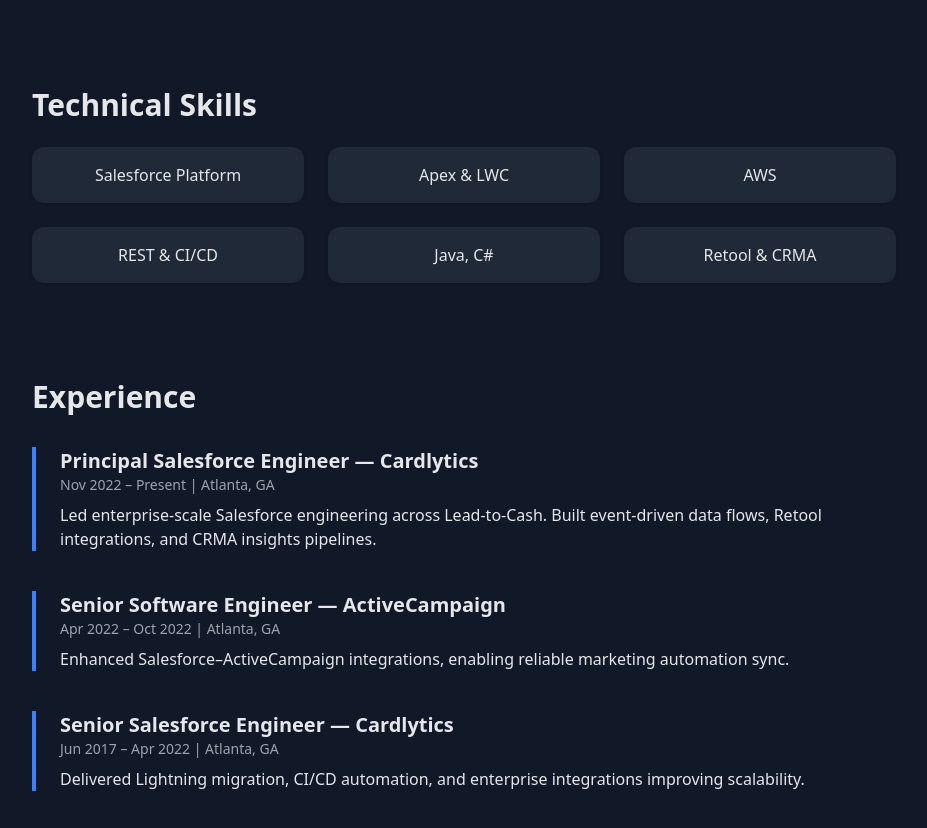
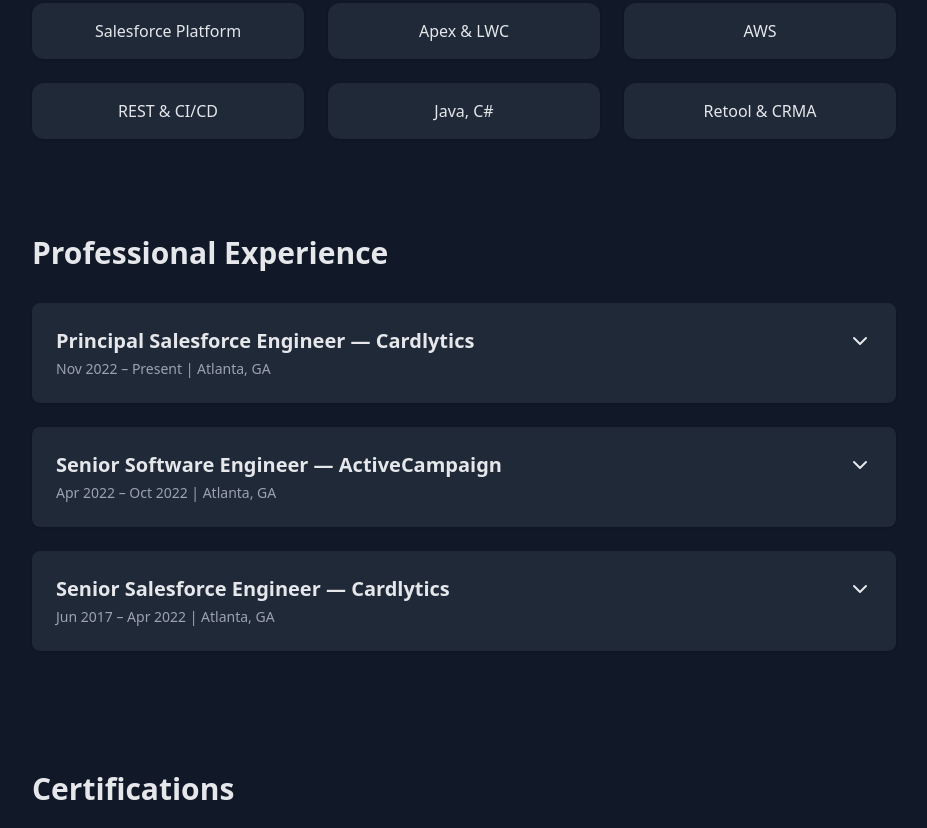
Before and after one commit to prudhvikonda/prudhvikonda.github.io, a plain HTML site: page index.html in a window 1280 px wide. Shown: the part 889-1717 px from the top of the page, without its empty margins (176-1103 px from the left). Drawn offline with nearby package versions, Linux system fonts and the light colour scheme.

Commit message:
Further Enhanced the page and added a photograph

```diff
--- a/index.html
+++ b/index.html
@@ -7,6 +7,17 @@
   <script src="https://cdn.tailwindcss.com"></script>
   <script src="https://unpkg.com/feather-icons"></script>
   <script src="https://cdn.jsdelivr.net/npm/scrollreveal"></script>
+  <style>
+    .expand-content {
+      max-height: 0;
+      overflow: hidden;
+      transition: all 0.4s ease;
+    }
+    .expand-content.show {
+      max-height: 1000px;
+      margin-top: 0.75rem;
+    }
+  </style>
 </head>
 <body class="bg-gray-900 text-gray-200 font-sans transition-colors duration-500">
 
@@ -25,13 +36,18 @@
   </nav>
 
   <!-- Hero -->
-  <section class="flex flex-col items-center justify-center text-center h-[80vh]">
+  <section class="flex flex-col items-center justify-center text-center py-20">
     <h1 class="text-5xl font-bold mb-3">Venkata Prudhvi Raj Konda</h1>
     <p class="text-xl text-gray-400">Principal Salesforce Engineer | 5x Certified</p>
-    <div class="mt-6 flex space-x-6">
+    <div class="mt-6 flex space-x-6 text-gray-400">
       <a href="mailto:pkonda1990@gmail.com"><i data-feather="mail"></i></a>
       <a href="https://www.linkedin.com/in/vkonda/"><i data-feather="linkedin"></i></a>
       <a href="tel:+14708197136"><i data-feather="phone"></i></a>
+    </div>
+
+    <!-- Profile Photo -->
+    <div class="mt-10">
+      <img src="1638176038514.jpeg" alt="Venkata Prudhvi Raj Konda" class="w-40 h-40 object-cover rounded-full border-4 border-gray-700 shadow-lg" />
     </div>
   </section>
 
@@ -60,24 +76,57 @@
 
   <!-- Experience -->
   <section id="experience" class="max-w-4xl mx-auto px-4 py-12">
-    <h2 class="text-3xl font-bold mb-8">Experience</h2>
-    <div class="space-y-10">
-      <div class="border-l-4 border-blue-500 pl-6">
-        <h3 class="text-xl font-semibold">Principal Salesforce Engineer — Cardlytics</h3>
-        <p class="text-sm text-gray-400 mb-2">Nov 2022 – Present | Atlanta, GA</p>
-        <p>Led enterprise-scale Salesforce engineering across Lead-to-Cash. Built event-driven data flows, Retool integrations, and CRMA insights pipelines.</p>
-      </div>
-      <div class="border-l-4 border-blue-500 pl-6">
-        <h3 class="text-xl font-semibold">Senior Software Engineer — ActiveCampaign</h3>
-        <p class="text-sm text-gray-400 mb-2">Apr 2022 – Oct 2022 | Atlanta, GA</p>
-        <p>Enhanced Salesforce–ActiveCampaign integrations, enabling reliable marketing automation sync.</p>
-      </div>
-      <div class="border-l-4 border-blue-500 pl-6">
-        <h3 class="text-xl font-semibold">Senior Salesforce Engineer — Cardlytics</h3>
-        <p class="text-sm text-gray-400 mb-2">Jun 2017 – Apr 2022 | Atlanta, GA</p>
-        <p>Delivered Lightning migration, CI/CD automation, and enterprise integrations improving scalability.</p>
+    <h2 class="text-3xl font-bold mb-8">Professional Experience</h2>
+
+    <!-- Cardlytics Principal -->
+    <div class="bg-gray-800 p-6 rounded-lg shadow mb-6">
+      <button class="w-full flex justify-between items-center font-semibold text-left text-xl expand-btn">
+        Principal Salesforce Engineer — Cardlytics
+        <i data-feather="chevron-down"></i>
+      </button>
+      <p class="text-sm text-gray-400 mt-1">Nov 2022 – Present | Atlanta, GA</p>
+      <div class="expand-content text-gray-300">
+        <ul class="list-disc ml-6 mt-3 space-y-1">
+          <li>Led Salesforce integrations across the Lead-to-Cash domain improving scalability and efficiency.</li>
+          <li>Engineered Kafka-based data flows and Retool–Salesforce integrations enabling predictive insights.</li>
+          <li>Built CRMA dashboards, DocuSign integration, and multi-platform contract distribution strategy.</li>
+          <li>Recognized by the CTO for leading the migration and boosting user adoption.</li>
+        </ul>
       </div>
     </div>
+
+    <!-- ActiveCampaign -->
+    <div class="bg-gray-800 p-6 rounded-lg shadow mb-6">
+      <button class="w-full flex justify-between items-center font-semibold text-left text-xl expand-btn">
+        Senior Software Engineer — ActiveCampaign
+        <i data-feather="chevron-down"></i>
+      </button>
+      <p class="text-sm text-gray-400 mt-1">Apr 2022 – Oct 2022 | Atlanta, GA</p>
+      <div class="expand-content text-gray-300">
+        <ul class="list-disc ml-6 mt-3 space-y-1">
+          <li>Enhanced Salesforce–ActiveCampaign integration reliability and scalability.</li>
+          <li>Developed custom automation action blocks for marketing and CRM workflows.</li>
+          <li>Collaborated on architecture revamp with message queues for improved resilience.</li>
+        </ul>
+      </div>
+    </div>
+
+    <!-- Cardlytics Senior -->
+    <div class="bg-gray-800 p-6 rounded-lg shadow mb-6">
+      <button class="w-full flex justify-between items-center font-semibold text-left text-xl expand-btn">
+        Senior Salesforce Engineer — Cardlytics
+        <i data-feather="chevron-down"></i>
+      </button>
+      <p class="text-sm text-gray-400 mt-1">Jun 2017 – Apr 2022 | Atlanta, GA</p>
+      <div class="expand-content text-gray-300">
+        <ul class="list-disc ml-6 mt-3 space-y-1">
+          <li>Built Lightning components and wrappers enabling the org-wide transition to Salesforce Lightning.</li>
+          <li>Implemented Salesforce DX pipelines and CI/CD automation.</li>
+          <li>Integrated Salesforce with GoTransverse, LinkedIn Sales Navigator, and other apps.</li>
+        </ul>
+      </div>
+    </div>
+
   </section>
 
   <!-- Certifications -->
@@ -99,11 +148,30 @@
 
   <script>
     feather.replace();
-    ScrollReveal().reveal('section', { distance: '40px', duration: 800, easing: 'ease-out', origin: 'bottom', interval: 200 });
+    ScrollReveal().reveal('section', {
+      distance: '40px',
+      duration: 800,
+      easing: 'ease-out',
+      origin: 'bottom',
+      interval: 150
+    });
+
+    // Theme toggle
     document.getElementById('themeToggle').addEventListener('click', () => {
       document.body.classList.toggle('bg-gray-50');
       document.body.classList.toggle('text-gray-800');
     });
+
+    // Expandable experience sections
+    document.querySelectorAll('.expand-btn').forEach(btn => {
+      btn.addEventListener('click', () => {
+        const content = btn.nextElementSibling.nextElementSibling;
+        content.classList.toggle('show');
+        const icon = btn.querySelector('i');
+        icon.setAttribute('data-feather', content.classList.contains('show') ? 'chevron-up' : 'chevron-down');
+        feather.replace();
+      });
+    });
   </script>
 </body>
 </html>
```
Also changed, not shown: 1638176038514.jpeg (added).
